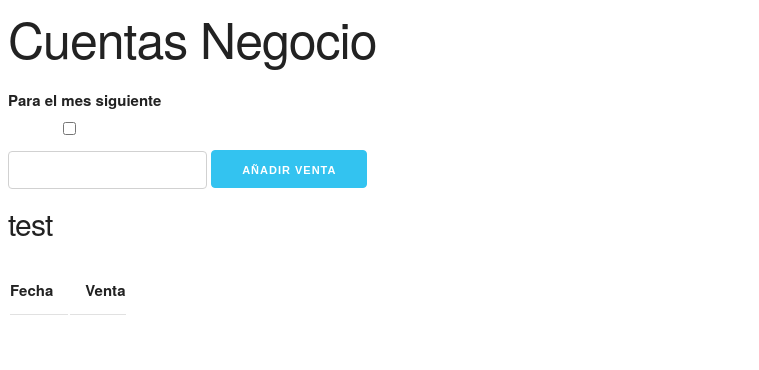
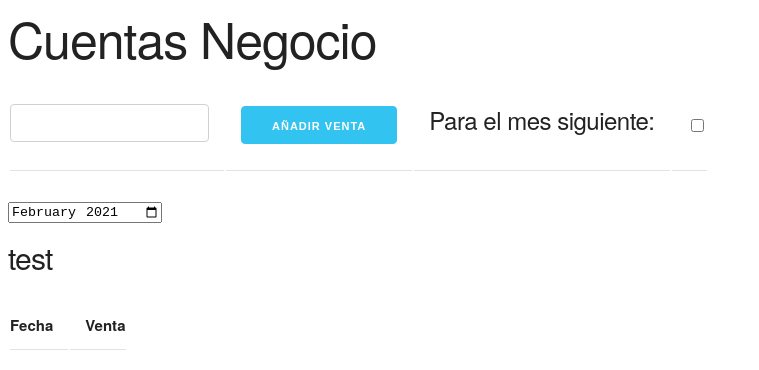
Before and after one commit to DJTobiXtreme/AccountManager, a plain HTML site: page Client/sale.html in a window 1280 px wide. Shown: the whole page, without its empty margins (0-759 px from the left). Drawn offline with nearby package versions, Linux system fonts and the light colour scheme; no server answers.

Commit message:
Added next month and month consult

```diff
--- a/Client/sale.html
+++ b/Client/sale.html
@@ -7,15 +7,15 @@
 </head>
 <body>
     <h1>Cuentas Negocio</h1>
-    <div class="row">
-        <div class="ten column"><label for="nextMonthCheckbox">Para el mes siguiente</label></div>
-        <div class="one column"><input type="checkbox" class=".simple-checkbox" id="nextMonthCheckbox" name="nextMonthCheckbox" title="Para mes siguiente:"></div>
-    </div>
-    <input type="number" id="saleCost" name="saleCost">
-
-
-    </form>
-    <button class="button-primary" id="addSale" name="addSale">Añadir Venta</button>
+    <table>
+        <tr>
+            <th><input type="number" id="saleCost" name="saleCost"></th>
+            <th><button class="button-primary" id="addSale" name="addSale">Añadir Venta</button></th>
+            <th><h5>Para el mes siguiente:</h5></th>
+            <th><input type="checkbox" id="nextMonthCheckbox"></th>
+        </tr>
+    </table>
+    <input type="month" id="selectedMonth" name="selectedMonth" min="2021-02">
     <h4 id="actualBalance">test</h4>
     <table id='salesTable'>
         <thead>
--- a/Client/sale.js
+++ b/Client/sale.js
@@ -1,16 +1,19 @@
 const clientId = sessionStorage.getItem('idClicked');
-console.log(clientId);
 API_URL = 'http://localhost:5000/monthSales';
 get_API_URL = 'http://localhost:5000/getMonthSales';
 const addSale = document.getElementById('addSale');
+const selectMonth = document.getElementById('selectedMonth');
 
+setCurrentMonthInputMonth();
 listClientSales();
 
 addSale.addEventListener('click',(event) => {
     event.preventDefault();
 
     const cost = document.getElementById('saleCost').value;
-    const date = new Date();
+    let date = new Date();
+
+    if (document.getElementById('nextMonthCheckbox').checked) date.setMonth(date.getMonth()+1);
 
     const sale = {
         cost,
@@ -32,23 +35,37 @@ addSale.addEventListener('click',(event) => {
     location.reload();
 });
 
+selectMonth.addEventListener('change', (event) => {
+    console.log("select event triggered");
+    listClientSales();
+})
+
 function listClientSales(){
+    const oldTable = document.getElementById('salesTable').getElementsByTagName('tbody')[0];
+    const newTable = document.createElement('tbody');
+
     let actualBalance = 0;
-    const clientAux = {
+    const year = selectMonth.value.substr(0,4);
+    const month = selectMonth.value.substr(5,2);
+
+    const requestObject = {
+        month: month,
+        year: year,
         clientId: clientId
     }
 
+    console.log(requestObject);
+
     fetch(get_API_URL, {
         method: 'POST',
-        body: JSON.stringify(clientAux),
+        body: JSON.stringify(requestObject),
         headers: {
             'content-type': 'application/json'
         }
     }).then(response => response.json())
         .then(sales => {
             sales.forEach(sale => {
-                const table = document.getElementById('salesTable').getElementsByTagName('tbody')[0];
-                const row = table.insertRow(0);
+                const row = newTable.insertRow(0);
                 const dateCell = row.insertCell(0);
                 const costCell = row.insertCell(1);
 
@@ -62,4 +79,13 @@ function listClientSales(){
             });
             document.getElementById('actualBalance').innerHTML = 'Saldo actual: '.concat(actualBalance);
         });
+        oldTable.parentNode.replaceChild(newTable, oldTable);
 }
+
+function setCurrentMonthInputMonth(){
+    const actualMonthElement = document.getElementById("selectedMonth");
+    const date = new Date();
+    const year = date.getFullYear();
+    const month = ("0" + (date.getMonth() + 1)).slice(-2);
+    actualMonthElement.value = `${year}-${month}`;
+}
```
Also changed, not shown: Server/index.js (+15 -9 lines).
